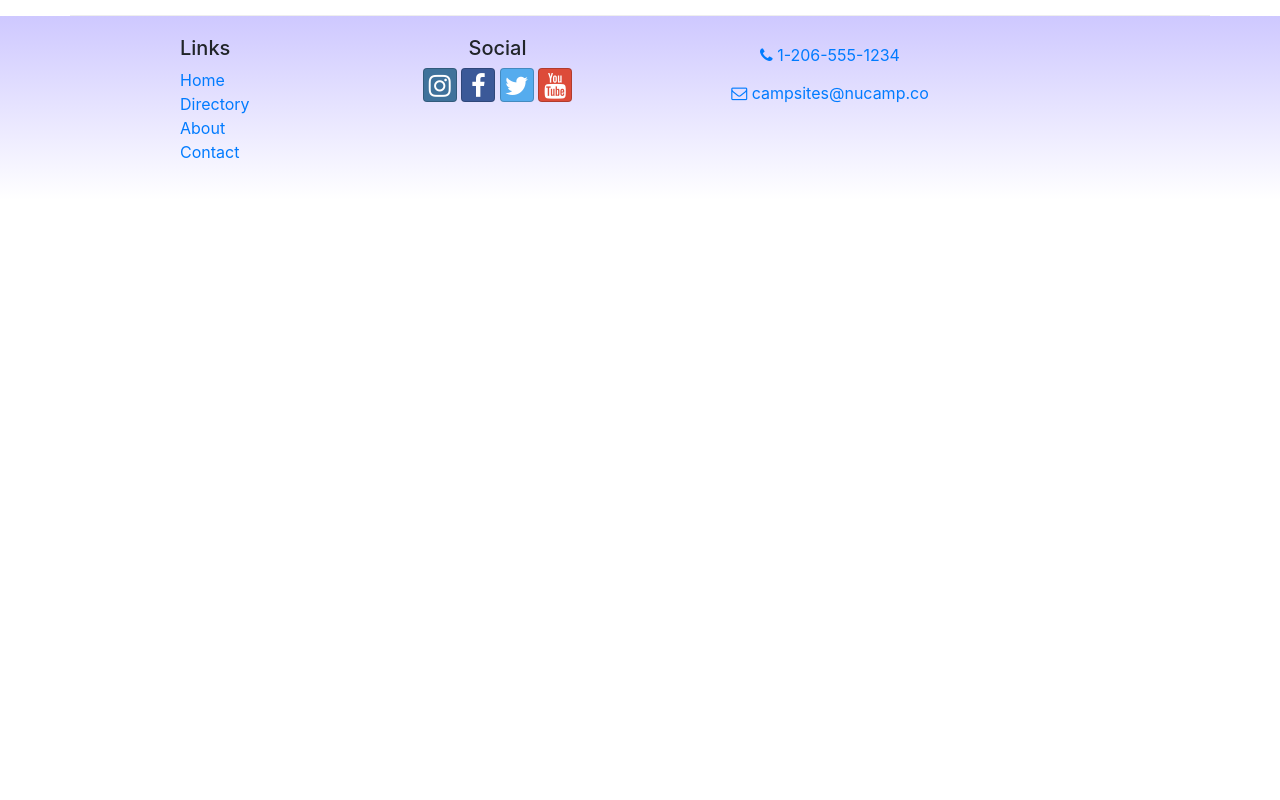
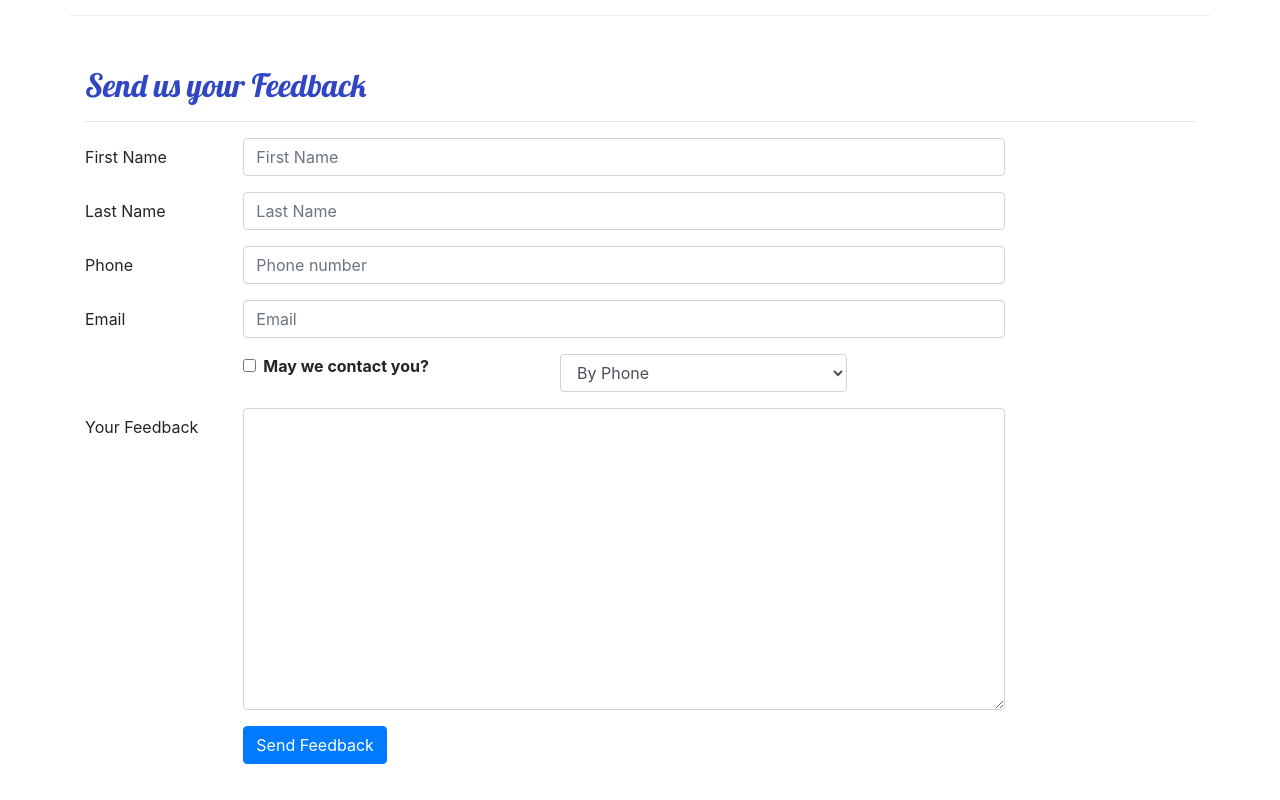
Before and after one commit to kurtreyn/nucampsite-react, a React (Create React App) app: page /contactus in a window 1280 px wide. Shown: the part 660-1460 px from the top of the page. Before the commit the page ends 860 px from the top, so only its background shows below. Built offline with nearby package versions, Linux system fonts and the light colour scheme.

Commit message:
Controlled Forms

```diff
--- a/src/components/ContactComponent.js
+++ b/src/components/ContactComponent.js
@@ -1,8 +1,49 @@
-import React from 'react';
-import { Breadcrumb, BreadcrumbItem } from 'reactstrap';
+import React, { Component } from 'react';
+import {
+  Breadcrumb,
+  BreadcrumbItem,
+  Button,
+  Form,
+  FormGroup,
+  Label,
+  Input,
+  Col,
+} from 'reactstrap';
 import { Link } from 'react-router-dom';
 
-function Contact(props) {
+class Contact extends Component {
+  constructor(props) {
+    super(props);
+    this.state = {
+      firstName: '',
+      lastName: '',
+      phoneNum: '',
+      email: '',
+      agree: false,
+      contactType: 'By Phone',
+      feedback: '',
+    };
+    this.handleInputChange = this.handleInputChange.bind(this);
+    this.handleSubmit = this.handleSubmit.bind(this);
+  }
+
+  handleInputChange(event) {
+    const target = event.target;
+    const name = target.name;
+    const value = target.type === 'checkbox' ? target.checked : target.value;
+
+    this.setState({
+      [name]: value,
+    });
+  }
+
+  handleSubmit(event) {
+    console.log('Current state is:' + JSON.stringify(this.state));
+    alert('Current state is:' + JSON.stringify(this.state));
+    event.preventDefault();
+  }
+
+  render() {
     return (
       <div className="container">
         <div className="row">
@@ -43,8 +84,127 @@
             </a>
           </div>
         </div>
+        <div className="row row-content">
+          <div className="col-12">
+            <h2>Send us your Feedback</h2>
+            <hr />
+          </div>
+          <div className="col-md-10">
+            <Form onSubmit={this.handleSubmit}>
+              <FormGroup row>
+                <Label htmlFor="firstName" md={2}>
+                  First Name
+                </Label>
+                <Col md={10}>
+                  <Input
+                    type="text"
+                    id="firstName"
+                    name="firstName"
+                    placeholder="First Name"
+                    value={this.state.firstName}
+                    onChange={this.handleInputChange}
+                  />
+                </Col>
+              </FormGroup>
+              <FormGroup row>
+                <Label htmlFor="lastName" md={2}>
+                  Last Name
+                </Label>
+                <Col md={10}>
+                  <Input
+                    type="text"
+                    id="lastName"
+                    name="lastName"
+                    placeholder="Last Name"
+                    value={this.state.lastName}
+                    onChange={this.handleInputChange}
+                  />
+                </Col>
+              </FormGroup>
+              <FormGroup row>
+                <Label htmlFor="phoneNum" md={2}>
+                  Phone
+                </Label>
+                <Col md={10}>
+                  <Input
+                    type="tel"
+                    id="phoneNum"
+                    name="phoneNum"
+                    placeholder="Phone number"
+                    value={this.state.phoneNum}
+                    onChange={this.handleInputChange}
+                  />
+                </Col>
+              </FormGroup>
+              <FormGroup row>
+                <Label htmlFor="email" md={2}>
+                  Email
+                </Label>
+                <Col md={10}>
+                  <Input
+                    type="email"
+                    id="email"
+                    name="email"
+                    placeholder="Email"
+                    value={this.state.email}
+                    onChange={this.handleInputChange}
+                  />
+                </Col>
+              </FormGroup>
+              <FormGroup row>
+                <Col md={{ size: 4, offset: 2 }}>
+                  <FormGroup check>
+                    <Label check>
+                      <Input
+                        type="checkbox"
+                        name="agree"
+                        checked={this.state.agree}
+                        onChange={this.handleInputChange}
+                      />{' '}
+                      <strong>May we contact you?</strong>
+                    </Label>
+                  </FormGroup>
+                </Col>
+                <Col md={4}>
+                  <Input
+                    type="select"
+                    name="contactType"
+                    value={this.state.contactType}
+                    onChange={this.handleInputChange}
+                  >
+                    <option>By Phone</option>
+                    <option>By Email</option>
+                  </Input>
+                </Col>
+              </FormGroup>
+              <FormGroup row>
+                <Label htmlFor="feedback" md={2}>
+                  Your Feedback
+                </Label>
+                <Col md={10}>
+                  <Input
+                    type="textarea"
+                    id="feedback"
+                    name="feedback"
+                    rows="12"
+                    value={this.state.feedback}
+                    onChange={this.handleInputChange}
+                  ></Input>
+                </Col>
+              </FormGroup>
+              <FormGroup row>
+                <Col md={{ size: 10, offset: 2 }}>
+                  <Button type="submit" color="primary">
+                    Send Feedback
+                  </Button>
+                </Col>
+              </FormGroup>
+            </Form>
+          </div>
+        </div>
       </div>
     );
   }
+}
 
 export default Contact;
```
Lines whose indentation alone changed are shown as unchanged.
